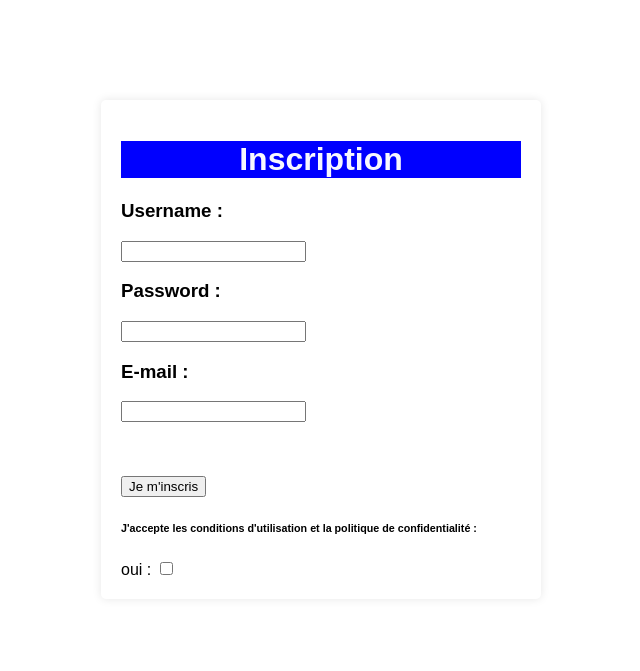
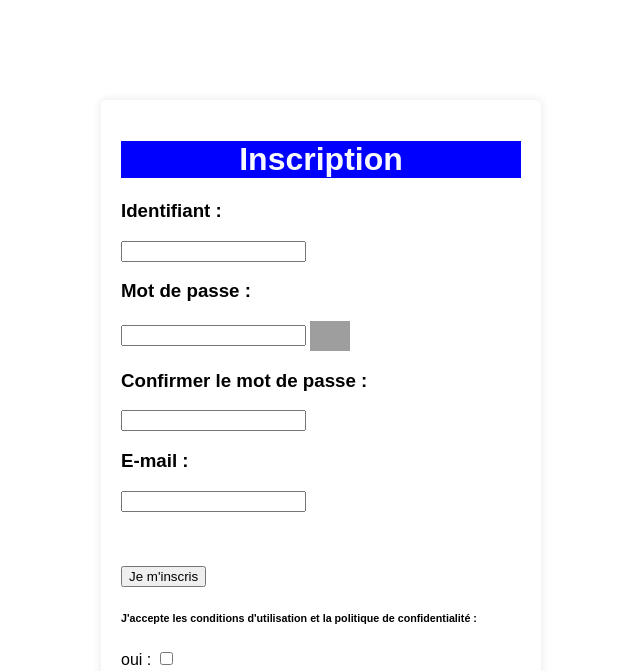
Before and after one commit to carmine-git/projet-application-salondecoiffure, a PHP site: page /inscription_form.php in a window 1280 px wide. Shown: the top 671 px of the page, without its empty margins (319-959 px from the left). Run offline with PHP 8.4, Linux system fonts and the light colour scheme; grey boxes are pictures that could not be loaded.

Commit message:
commit-new1

```diff
--- a/inscription_form.php
+++ b/inscription_form.php
@@ -28,23 +28,53 @@
         {
             text-align: center;
         }
+        img
+        {
+            height: 30px;
+            cursor: pointer;
+            vertical-align: middle;
+        }
     </style>
 </head>
 
-<body>
+
     <header>
         <h1> Inscription </h1>
     </header>
     <u1>
         <form action="inscription-from.php" method="POST"></form>
-        <h3> Username : </h3>
+        <h3> Identifiant : </h3>
         <input type="text" name="username"></input>
     </u1>
 
     <u2>
-        <h3> Password : </h3>
-        <input type="text" name="password"></input>
+        <h3> Mot de passe : </h3>
+        <input type="password" id="pass" name="password"></input>
+        <img src="https://encrypted-tbn0.gstatic.com/images?q=tbn:ANd9GcQQOqxAm4aOSdNH7YKYXgIwnyNd6fJhEJMf1R5GVOss4Ki18uijwNtfzex_NBgrg1owlGM&usqp=CAU" id="eye" onClick="changer()"></img>
+        <script>
+            let e=true;
+            function changer()
+            {
+                if(e)
+                {
+                    document.getElementById("pass").setAttribute("type", "text");
+                    document.getElementById("eye").src="https://www.svgrepo.com/show/353106/eye.svg";
+                    e=false;
+                }
+                else
+                {
+                    document.getElementById("pass").setAttribute("type", "password");
+                    document.getElementById("eye").src="https://encrypted-tbn0.gstatic.com/images?q=tbn:ANd9GcQQOqxAm4aOSdNH7YKYXgIwnyNd6fJhEJMf1R5GVOss4Ki18uijwNtfzex_NBgrg1owlGM&usqp=CAU";
+                    e=false;
+                }
+            }
+        </script>
     </u2>
+
+    <u5>
+        <h3> Confirmer le mot de passe : </h3>
+        <input type="password" id="password" name="confirmpassword"></input>
+    </u5>
 
     <u3>
         <h3> E-mail : </h3>
```
Also changed, not shown: login_form.php (+4 -4 lines).
